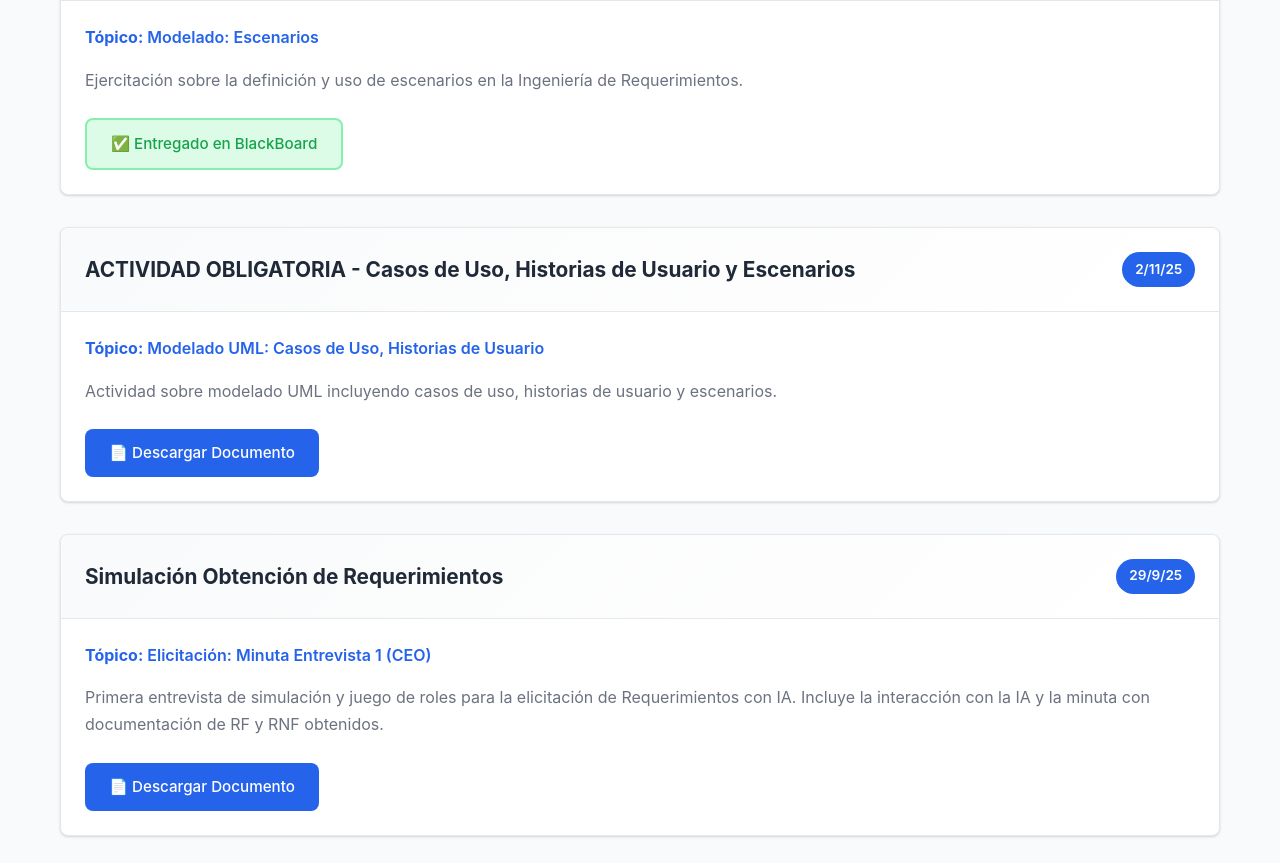
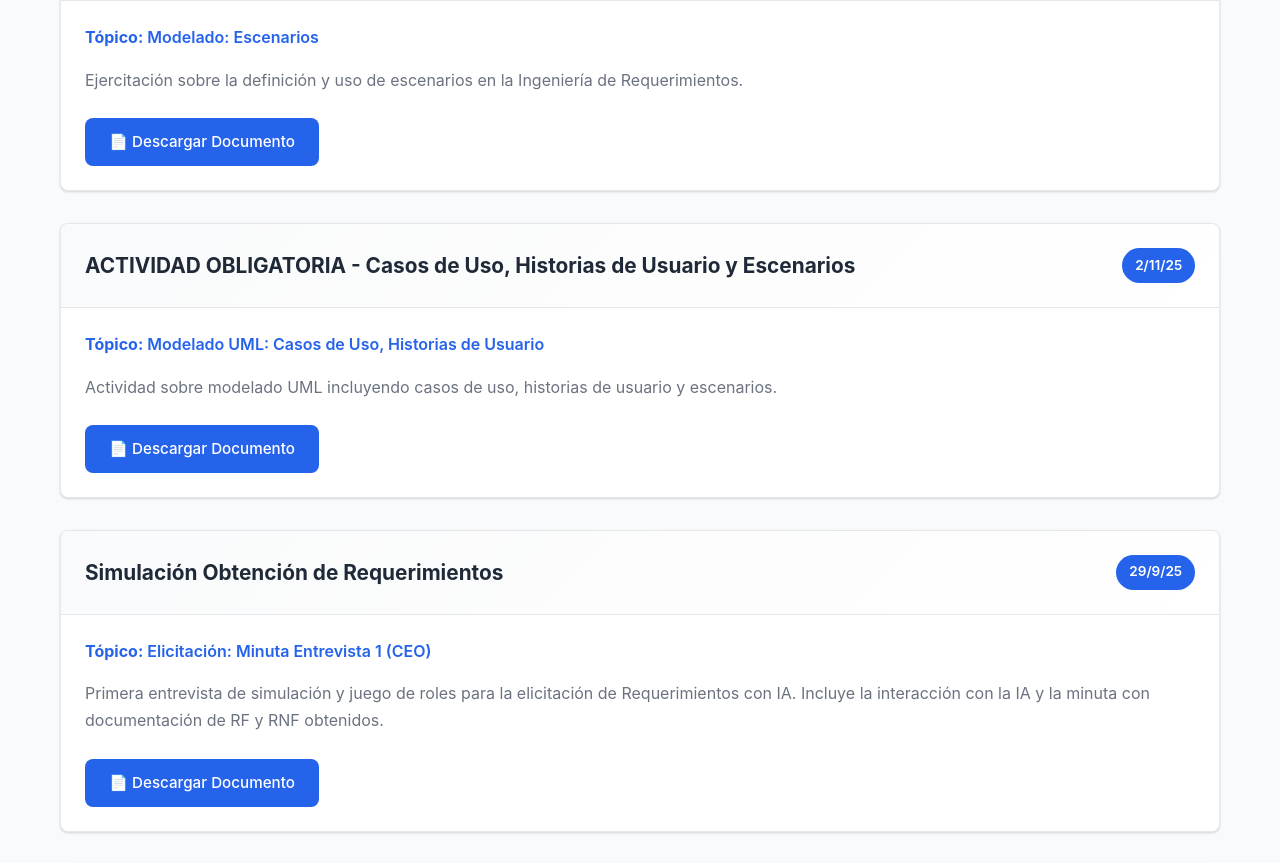
Before and after one commit to nicolassepulveda13/Ingenieria-Requerimientos-2025-2do-cuatri, a plain HTML site: page index.html in a window 1280 px wide. Shown: the part 4389-5252 px from the top of the page. Drawn offline with Linux system fonts and the light colour scheme.

Commit message:
Agregar documento Clase 13 y verificar rutas de documentos

```diff
--- a/index.html
+++ b/index.html
@@ -257,7 +257,9 @@
                         <p class="topic"><strong>Tópico:</strong> Modelado: Escenarios</p>
                         <p class="description">Ejercitación sobre la definición y uso de escenarios en la Ingeniería de Requerimientos.</p>
                         <div class="card-links">
-                            <span class="blackboard-notice">✅ Entregado en BlackBoard</span>
+                            <a href="https://github.com/nicolassepulveda13/Ingenieria-Requerimientos-2025-2do-cuatri/raw/main/docs/modelado/Ejercitación Individual - Clase 13 - Escenarios.docx" class="btn btn-document" download>
+                                📄 Descargar Documento
+                            </a>
                         </div>
                     </div>
                 </div>
```
Also changed, not shown: 1 other file.
